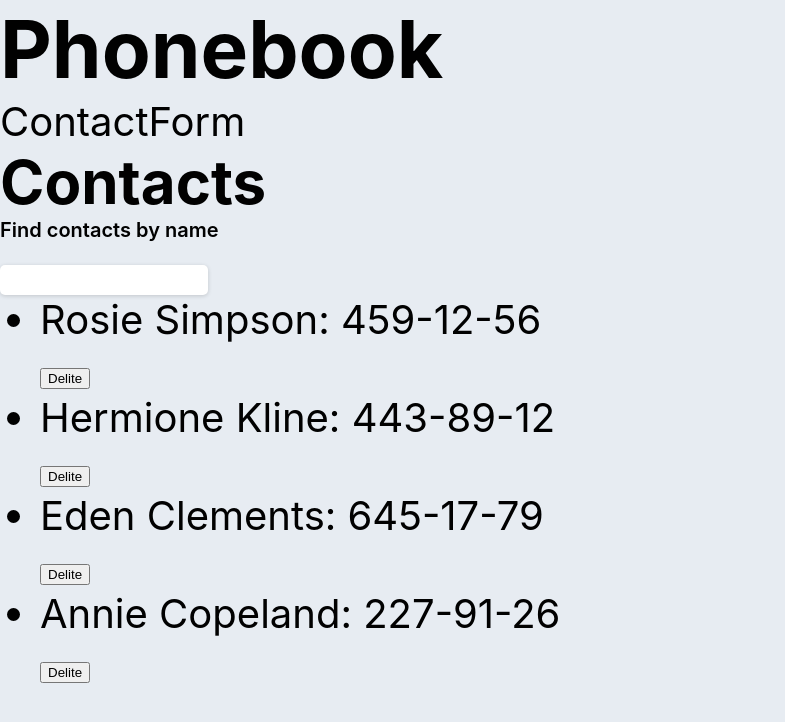
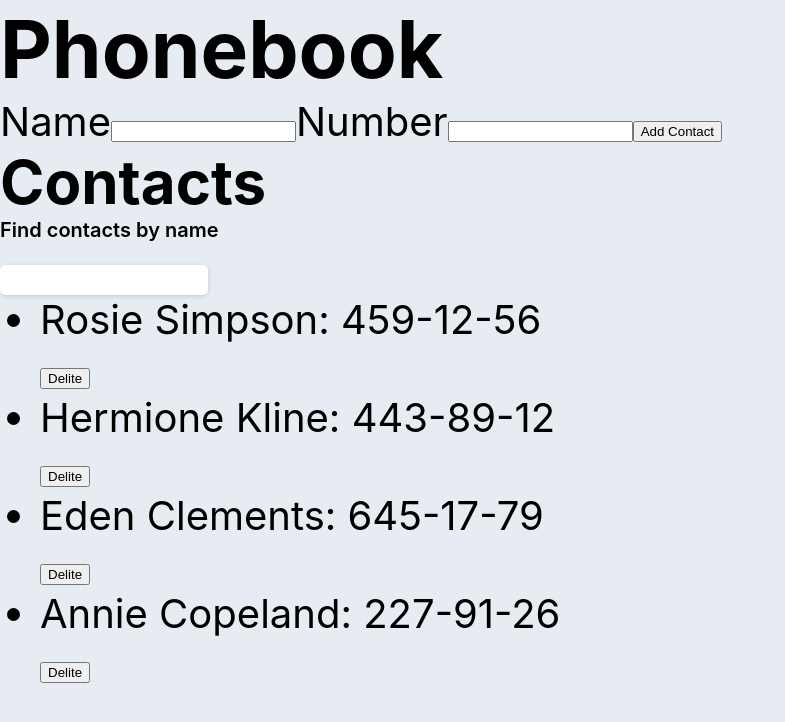
Before and after one commit to IgorMushk/goit-react-hw-02-phonebook, a React (Create React App) app: page / in a window 1280 px wide. Shown: the top 722 px of the page, without its empty margins (0-785 px from the left). Built offline with nearby package versions, Linux system fonts and the light colour scheme.

Commit message:
Upd ContactForm componet in App

```diff
--- a/src/components/App.jsx
+++ b/src/components/App.jsx
@@ -3,6 +3,7 @@ import contacts from '../data/contacts.json';
 import { Container } from './App.styled';
 import { ContactList } from './ContactList/ContactList';
 import { FilterByName } from './Filter/FilterByName';
+import { ContactForm } from './ContactForrm/ContactForm';
 
 export class App extends Component {
   state = {
@@ -40,7 +41,7 @@ export class App extends Component {
     return (
       <Container>
         <h1>Phonebook</h1>
-        <div>ContactForm</div>
+        <ContactForm/>
         <h2>Contacts</h2>
         <FilterByName value={this.state.filter} onChange={this.handlerFilterChange}/>
         {/* <div>ContactList</div> */}
```
